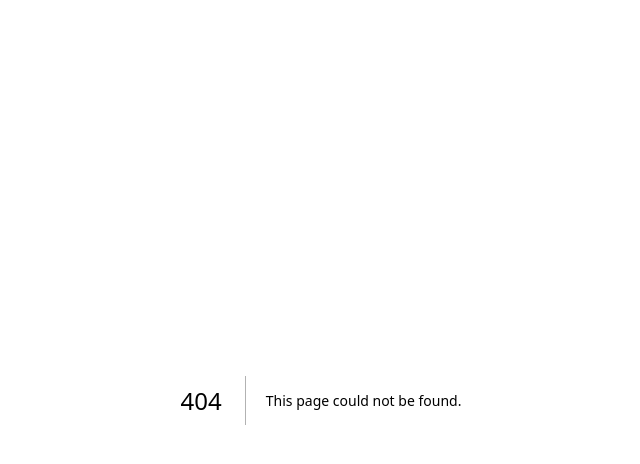
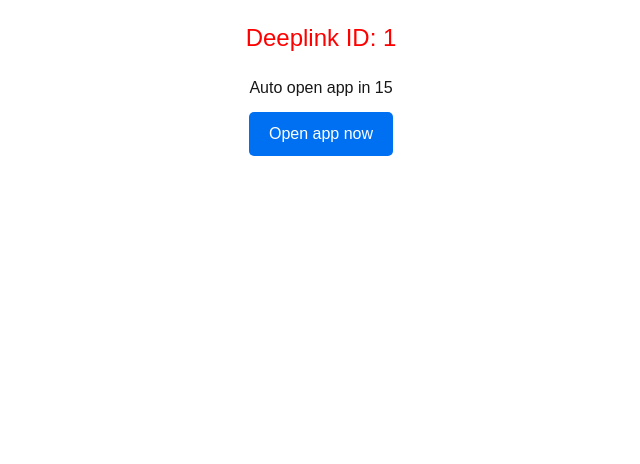
Before and after one commit to huynh-tt/evchargerapp-deeplink, a Next.js app: page /stop/1 in a window 1280 px wide. Before the commit this address had no page. Shown: the top 464 px of the page, without its empty margins (319-959 px from the left). Built offline with nearby package versions, Linux system fonts and the light colour scheme.

Commit message:
feat: add stop page

```diff
--- /dev/null
+++ b/src/app/stop/[id]/page.tsx
@@ -0,0 +1,24 @@
+import { StartContent } from "~/components";
+
+export default async function Page({
+  params,
+}: {
+  params: Promise<{ id: string }>;
+}) {
+  const { id } = await params;
+  return (
+    <div>
+      <h1
+        style={{
+          textAlign: "center",
+          fontSize: "1.5rem",
+          color: "red",
+          margin: "20px 0",
+        }}
+      >
+        Deeplink ID: {id}
+      </h1>
+      <StartContent id={id} />
+    </div>
+  );
+}
```
